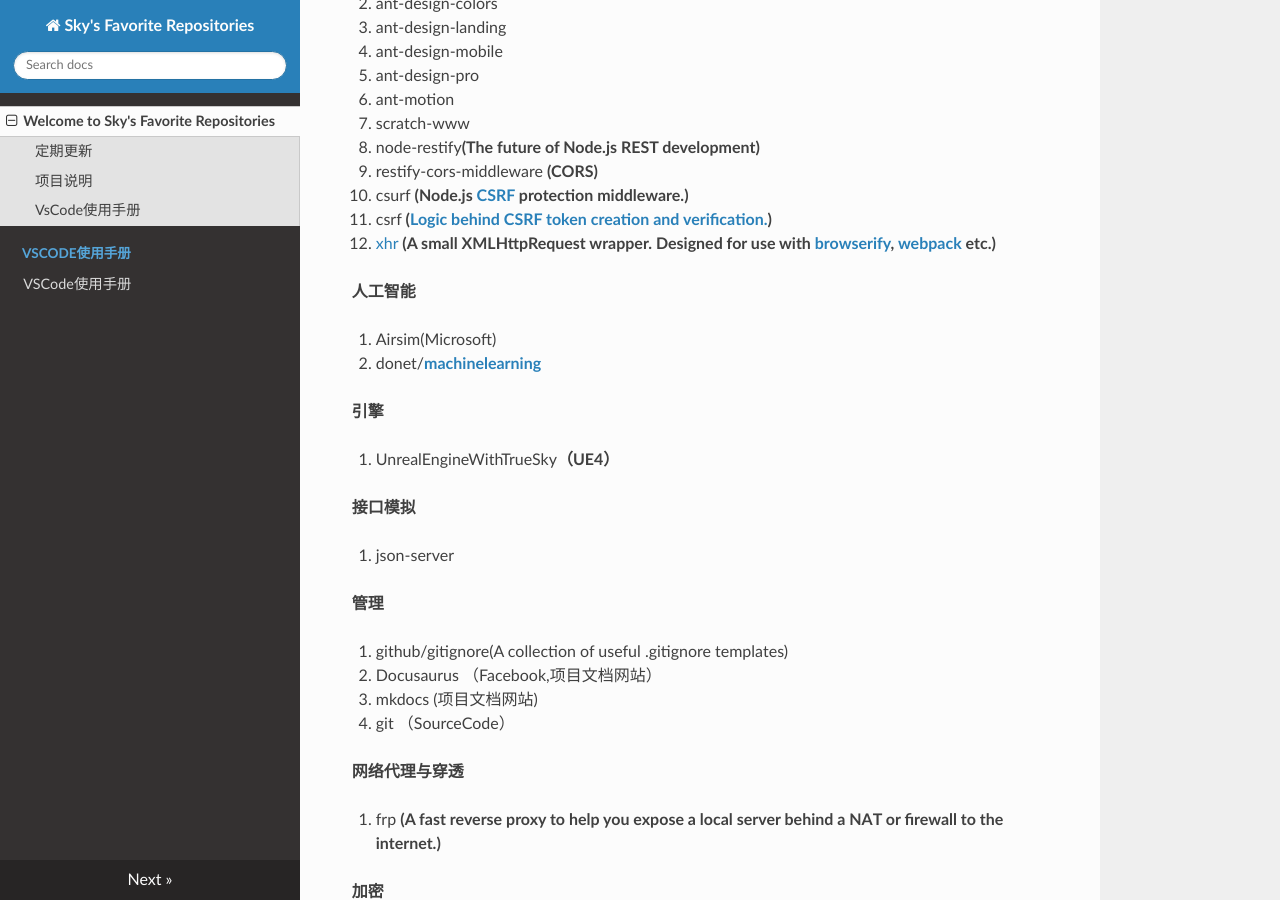
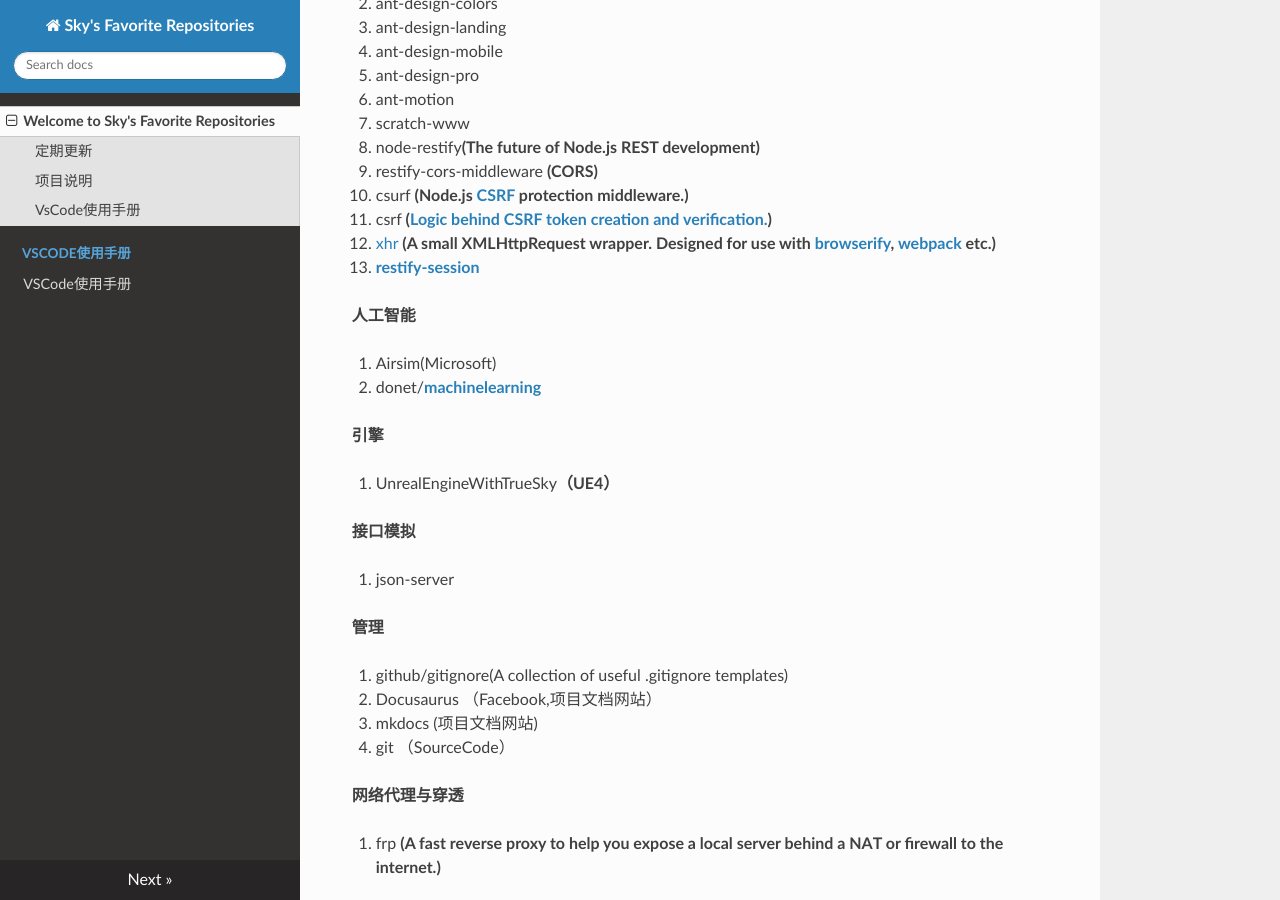
Before and after one commit to XueYuSky/FavoriteRepositories, an MkDocs documentation site: the page built from docs/index.md, in a window 1280 px wide and 900 px high, scrolled down 538 px. Built offline with MkDocs 1.6.1, drawn with Linux system fonts in a browser that asks for light colours; nearby versions of some CDN libraries.

Commit message:
add restify-session

```diff
--- a/docs/index.md
+++ b/docs/index.md
@@ -15,17 +15,30 @@
 **网站建设**
 
 1. ant-design**（A UI Design Language）**
+
 2. ant-design-colors
+
 3. ant-design-landing
+
 4. ant-design-mobile
+
 5. ant-design-pro
+
 6. ant-motion
+
 7. scratch-www
+
 8. node-restify**(The future of Node.js REST development)**
+
 9. restify-cors-middleware **(CORS)**
+
 10. csurf **(Node.js [CSRF](https://en.wikipedia.org/wiki/Cross-site_request_forgery) protection middleware.)**
+
 11. csrf **([Logic behind CSRF token creation and verification.](https://github.com/pillarjs/csrf.git))**
-12.  [xhr](<https://github.com/naugtur/xhr>) **(A small XMLHttpRequest wrapper. Designed for use with [browserify](http://browserify.org/), [webpack](https://webpack.github.io/) etc.)**
+
+12. [xhr](<https://github.com/naugtur/xhr>) **(A small XMLHttpRequest wrapper. Designed for use with [browserify](http://browserify.org/), [webpack](https://webpack.github.io/) etc.)**
+
+13.  **[restify-session](<https://github.com/mgesmundo/restify-session>)**
 
 **人工智能**
 
```
